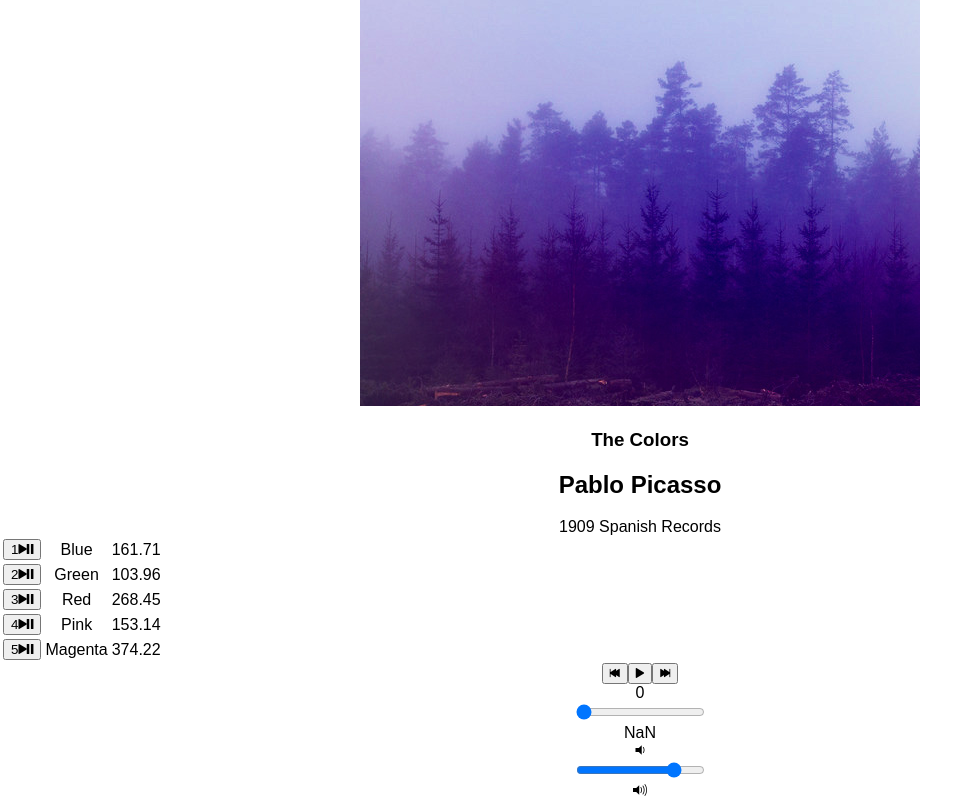
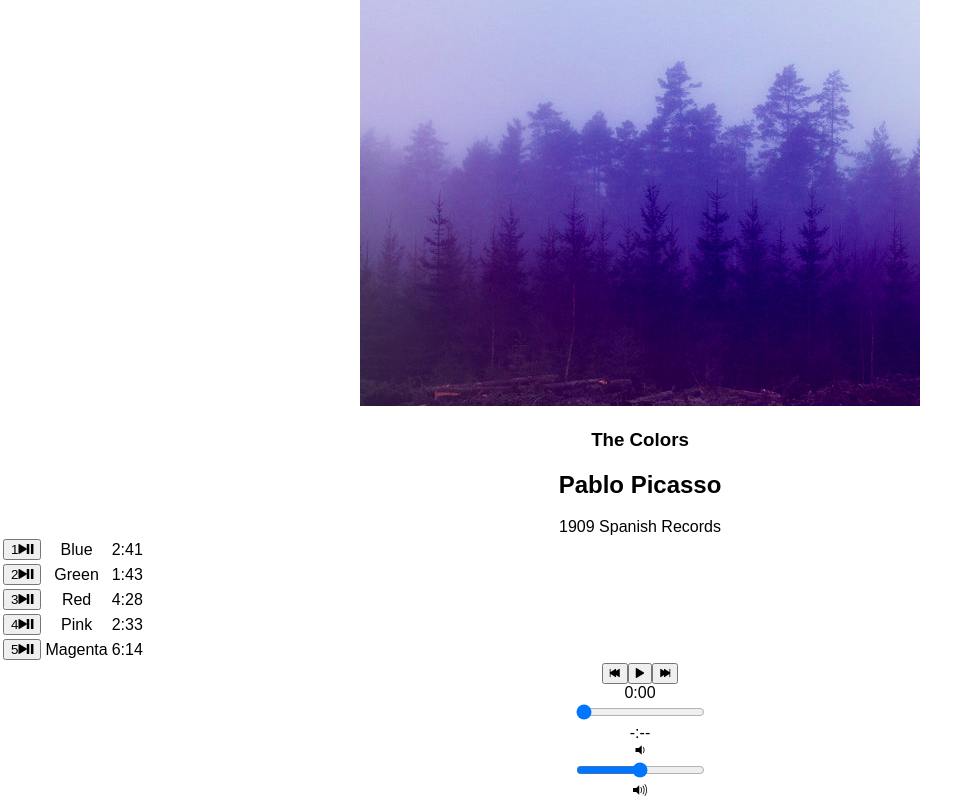
Before and after one commit to EricaLFHernandez/bloc-jams-react, a React (Create React App) app: page /album/the-colors in a window 1280 px wide. Shown: the part 252-1052 px from the top of the page, without its empty margins (0-980 px from the left). Built offline with nearby package versions, Linux system fonts and the light colour scheme.

Commit message:
Formats time to M:SS and adds function to volume slider

```diff
--- a/src/components/Album.js
+++ b/src/components/Album.js
@@ -15,11 +15,13 @@
             currentSong: album.songs[0],
             currentTime: 0,
             duration: album.songs[0].duration,
+            volume: 1,
             isPlaying: false
         };
-
+        // dynamically create an <audio> element
         this.audioElement = document.createElement('audio');
         this.audioElement.src = album.songs[0].audioSrc;
+        this.audioElement.volume = this.state.volume;
     }
 
     componentDidMount() {
@@ -88,6 +90,28 @@
         this.setState({ currentTime: newTime });
     }
 
+    handleVolumeChange(e) {
+        const newVolume = e.target.value;
+        this.audioElement.volume = newVolume;
+        this.setState({ volume: newVolume });
+    }
+
+    formatTime(seconds) {
+        if (isNaN(seconds)) {
+            return "-:--";
+        }
+
+        const wholeSeconds = Math.floor(seconds);
+        const minutes = Math.floor(seconds / 60);
+        const remainingSeconds = wholeSeconds % 60;
+        let output = minutes + ':';
+            if (remainingSeconds < 10) {
+                output += '0';
+            }
+            output += remainingSeconds;
+        return output;
+    }
+
     render() {
         return (
             <section className="album">
@@ -116,7 +140,7 @@
                                     </button>
                                 </td>
                                 <td className="song-title">{song.title}</td>
-                                <td className="song-duration">{song.duration}</td>
+                                <td className="song-duration">{this.formatTime(song.duration)}</td>
                             </tr>
                         )}
                     </tbody>
@@ -130,6 +154,8 @@
                     handlePrevClick={() => this.handlePrevClick()}
                     handleNextClick={() => this.handleNextClick()}
                     handleTimeChange={(e) => this.handleTimeChange(e)}
+                    handleVolumeChange={(e) => this.handleVolumeChange(e)}
+                    formatTime={(e) => this.formatTime(e)}
                 />
             </section>
         );
--- a/src/components/PlayerBar.js
+++ b/src/components/PlayerBar.js
@@ -16,7 +16,7 @@
                     </button>
                 </section>
                 <section id="time-control">
-                    <div className="current-time">{this.props.currentTime}</div>
+                    <div className="current-time">{this.props.formatTime(this.props.currentTime)}</div>
                     <input
                         type="range"
                         className="seek-bar"
@@ -26,11 +26,19 @@
                         step="0.01"
                         onChange={this.props.handleTimeChange}
                     />
-                    <div className="total-time">{this.props.duration}</div>
+                    <div className="total-time">{this.props.formatTime(this.props.duration)}</div>
                 </section>
                 <section id="volume-control">
                     <div className="icon ion-volume-low"></div>
-                    <input type="range" className="seek-bar" value="80" />
+                    <input
+                        type="range"
+                        className="seek-bar"
+                        value={this.props.volume}
+                        max="1"
+                        min="0"
+                        step="0.01"
+                        onChange={this.props.handleVolumeChange}
+                        />
                     <div className="icon ion-volume-high"></div>
                 </section>
             </section>
```
